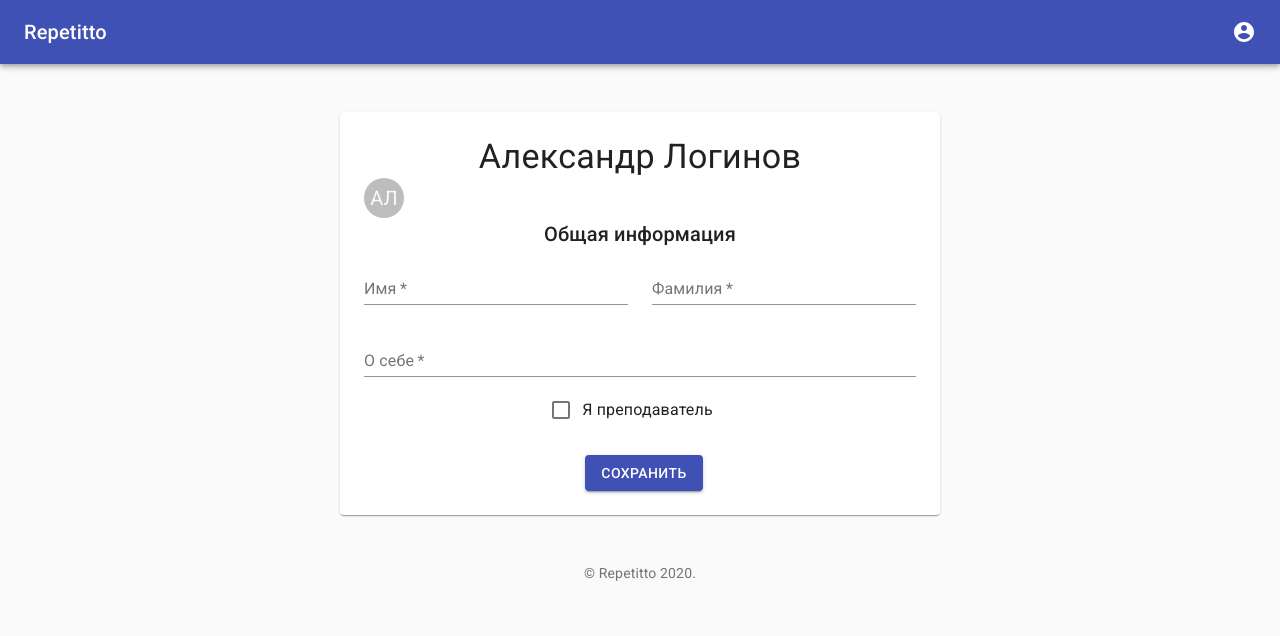
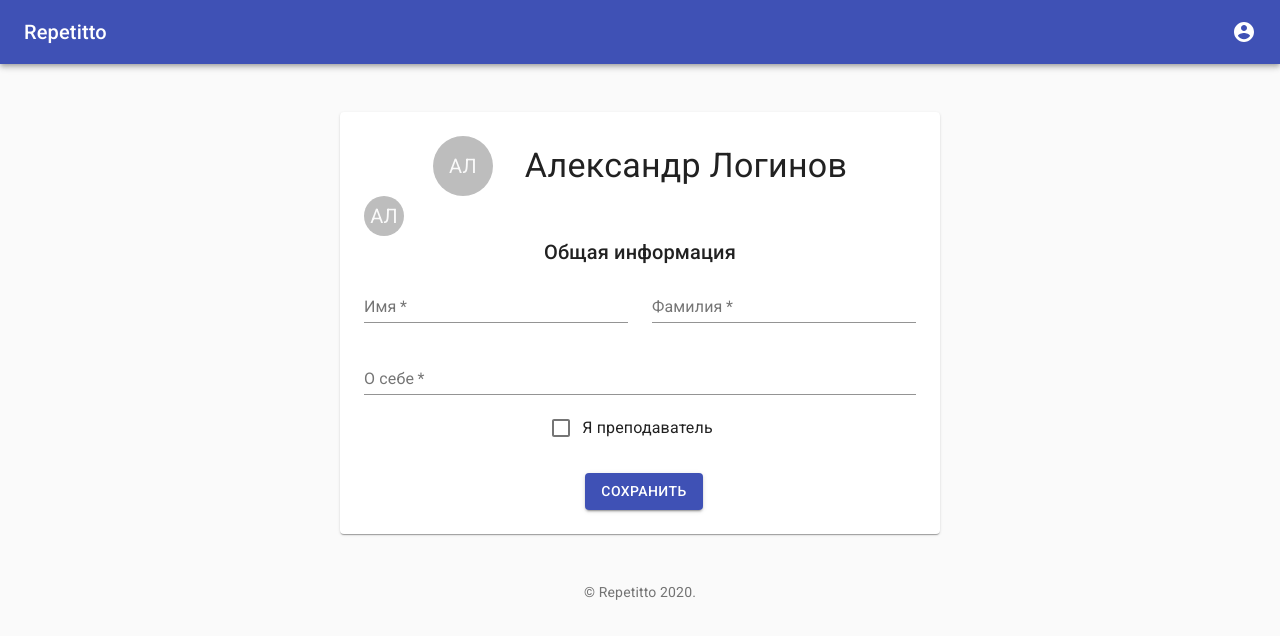
Before and after one commit to DanilBabenkov/Frontend-CFT, a React (Create React App) app: page /profile in a window 1280 px wide. Shown: the top 636 px of the page. Built offline with nearby package versions, Linux system fonts and the light colour scheme.

Commit message:
Исправлено оформление MyProfile

```diff
--- a/src/pages/Profiles/MyProfile.js
+++ b/src/pages/Profiles/MyProfile.js
@@ -6,8 +6,15 @@ import Button from '@material-ui/core/Button';
 import Typography from '@material-ui/core/Typography';
 import { useHistory } from "react-router-dom";
 import Profile from '../../components/Profile';
+import Avatar from '@material-ui/core/Avatar';
 
 const useStyles = makeStyles(theme => ({
+  avatar: {
+    width: '3.0em',
+    height: '3.0em',
+    float: 'left',
+    marginRight: theme.spacing(4)
+  },
   appBar: {
     position: 'relative',
   },
@@ -20,6 +27,11 @@ const useStyles = makeStyles(theme => ({
       marginLeft: 'auto',
       marginRight: 'auto',
     },
+  },
+  container: {
+    display: 'flex',
+    justifyContent: 'center',
+    alignItems: 'center'
   },
   paper: {
     marginTop: theme.spacing(3),
@@ -57,9 +69,13 @@ export default function MyProfile() {
       <CssBaseline />
       <main className={classes.layout}>
         <Paper className={classes.paper}>
-          <Typography component="h1" variant="h4" align="center">
-            Александр Логинов
-          </Typography>
+          <div className={classes.container}>
+            <Avatar className={classes.avatar}>АЛ</Avatar>
+            <Typography component="h1" variant="h4" align="center">
+              Александр Логинов
+            </Typography>
+          </div>
+
           <React.Fragment>
             <React.Fragment>
                 <Profile.MainInfo />
```
